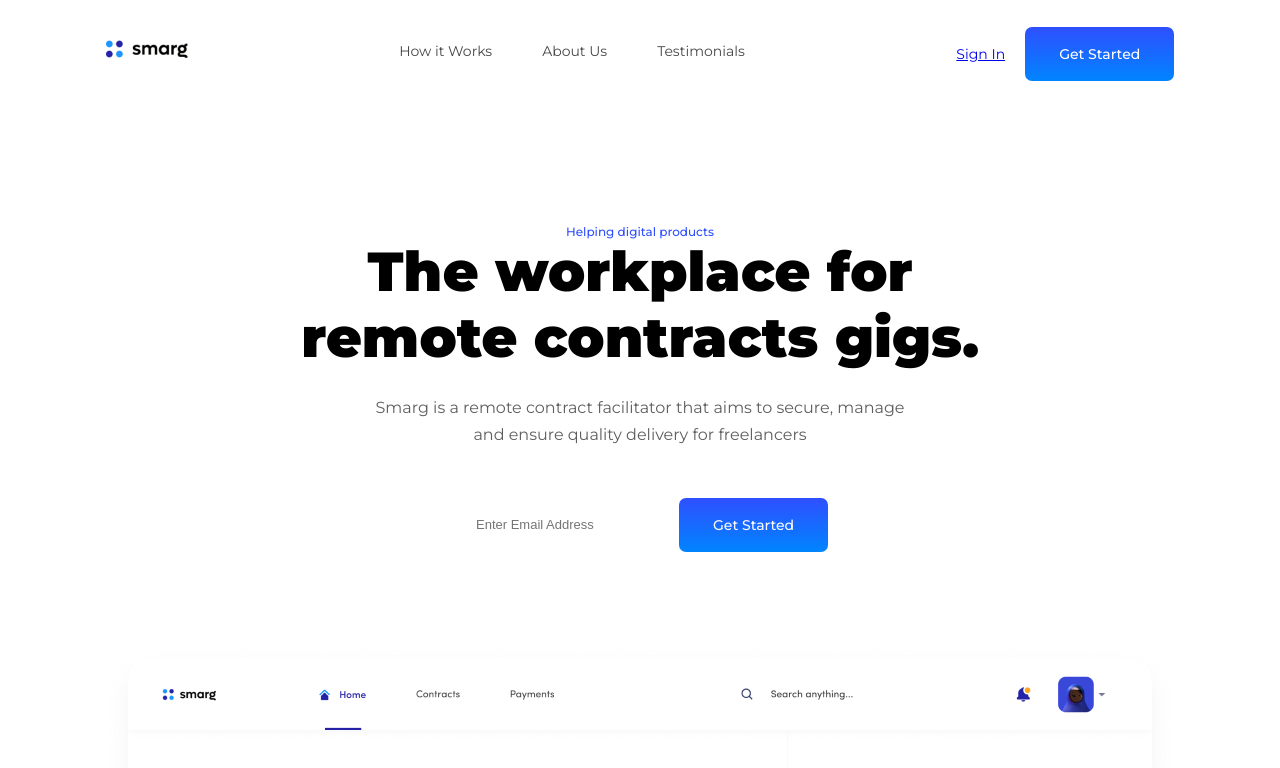
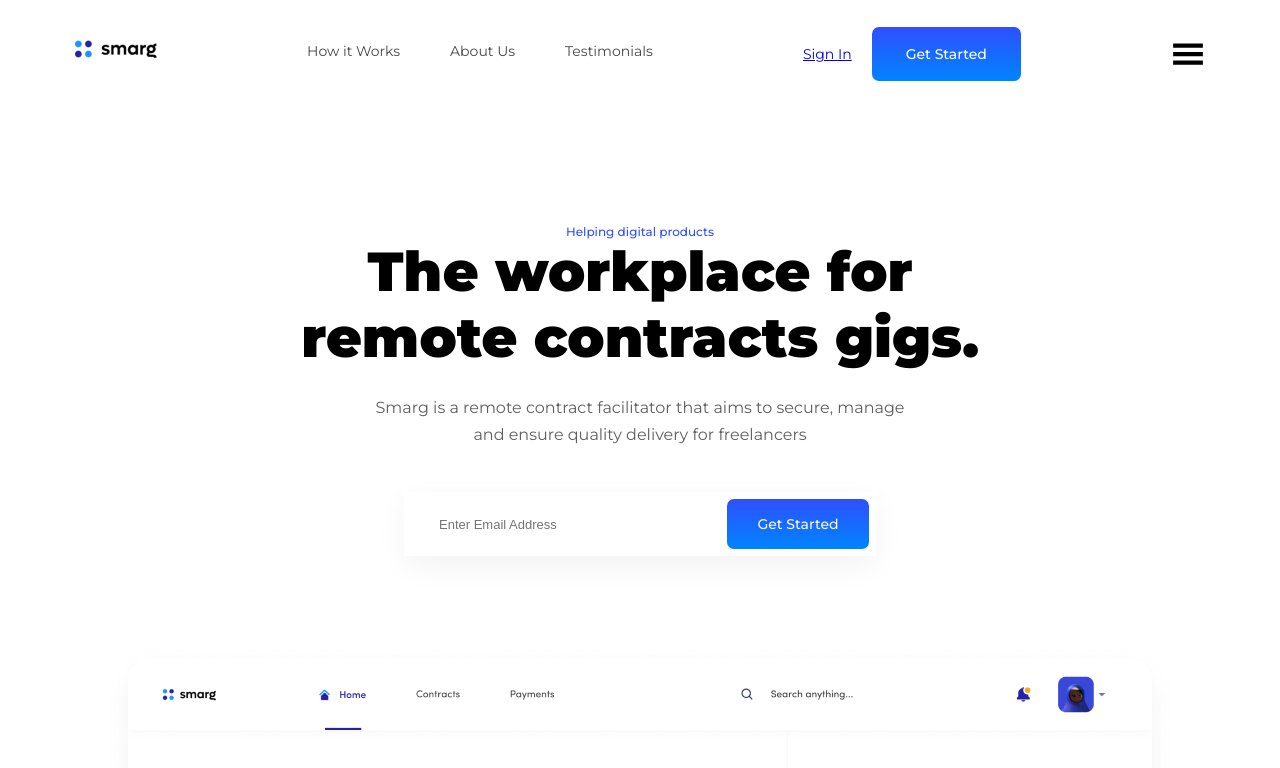
Before and after one commit to Marleek018/smarg, a React (Vite) app: page / in a window 1280 px wide. Shown: the top 768 px of the page. Built offline with nearby package versions, Linux system fonts and the light colour scheme.

Commit message:
form-validation

```diff
--- a/package.json
+++ b/package.json
@@ -16,13 +16,15 @@
     "@mui/material": "^5.16.1",
     "@mui/x-charts": "^7.10.0",
     "@mui/x-data-grid": "^7.10.0",
+    "formik": "^2.4.6",
     "framer-motion": "^11.3.3",
     "react": "^18.3.1",
     "react-dom": "^18.3.1",
     "react-icons": "^5.2.1",
     "react-router-dom": "^6.24.1",
     "react-slick": "^0.30.2",
-    "slick-carousel": "^1.8.1"
+    "slick-carousel": "^1.8.1",
+    "yup": "^1.4.0"
   },
   "devDependencies": {
     "@types/react": "^18.3.3",
--- a/src/Components/Navbar/Navbar.css
+++ b/src/Components/Navbar/Navbar.css
@@ -52,3 +52,7 @@
   color: #FFFFFF;
   text-decoration: none;
 }
+.hamburger{
+  margin-top: 37px;
+  font-size: 34px;
+}
--- a/src/Components/Navbar/Navbar.jsx
+++ b/src/Components/Navbar/Navbar.jsx
@@ -2,6 +2,8 @@ import React from 'react'
 import logo from "../../assets/logo.png"
 import "./Navbar.css"
 import { Link } from 'react-router-dom'
+import { GiHamburgerMenu } from "react-icons/gi";
+
 
 const Navbar = () => {
   return (
@@ -21,11 +23,12 @@ const Navbar = () => {
           </Link>
         </ul>
         <ul>
-          <Link className='link' to='signup'>
+          <Link className="link" to="signup">
             <li className="gs-btn">Get Started</li>
           </Link>
         </ul>
       </div>
+      <GiHamburgerMenu className='hamburger' />
     </div>
   );
 }
--- a/src/Pages/Homepage/Homepage.css
+++ b/src/Pages/Homepage/Homepage.css
@@ -26,35 +26,40 @@
   color: rgba(0, 0, 0, 0.63);
   padding-top: 23px;
 }
-.home-cont {
+.form-cont {
   display: flex;
-  justify-content: center;
-  position: relative;
-  margin-top: 44px;
-  margin-bottom: 436px;
+  /* justify-content: center; */
+
+  /* margin-top: 44px;
+  margin-bottom: 436px; */
+  width: 472px;
+  /* border: 1px solid; */
+  margin: 44px  auto 436px;
+  padding: 7px;
+  box-shadow: 0px 10px 30px 0px rgba(0, 0, 0, 0.05);
 }
-.home-email {
-  width: 30%;
-  height: 64px;
+.form-cont input {
+width: 316px;
+  height: 50px;
   font-size: 13px;
   font-weight: 400;
   color: rgba(111, 111, 111, 1);
   padding-left: 28px;
   border-radius: 6px;
   border: none;
+  outline: none;
 }
-.home-btn {
-  padding: 18px 34px;
+.form-cont button {
   background-image: linear-gradient(rgba(47, 79, 255, 1), rgba(0, 133, 255, 1));
   font-weight: 500;
   font-size: 14px;
   font-family: "Montserrat";
   border: none;
   border-radius: 7px;
-  position: absolute;
-  right: 35.3%;
-  top: 9%;
+  width: 148px;
+  height: 50px;
   color: rgba(251, 251, 255, 1);
+  cursor: pointer;
 }
 .heroimg {
   position: absolute;
--- a/src/Pages/Homepage/Homepage.jsx
+++ b/src/Pages/Homepage/Homepage.jsx
@@ -11,8 +11,42 @@ import "slick-carousel/slick/slick.css";
 import "slick-carousel/slick/slick-theme.css";
 import Navbar from '../../Components/Navbar/Navbar';
 import Footer from '../../Components/Footer/Footer';
+import { useState } from 'react';
+import * as Yup from 'yup'
+import { useFormik } from 'formik';
+
 
 const Homepage = () => {
+  const initialValues = {
+    email: '',
+  }
+  // const [emailValue, setEmailValue] = useState({
+  //   email:""
+  // })
+  // const handleChange = (e) =>{
+  //   const { name, value } = e.target;
+  //   setEmailValue({
+  //     [name]: value,
+  //   });
+  // }
+  const schema = Yup.object({
+    email: Yup.string()
+      .required("Email is required")
+      .email("invalid Email format"),
+  });
+  const onSubmit = async (values) => {
+   console.log(values);
+
+
+
+  }
+
+  const {values, handleSubmit, handleChange, errors, touched} = useFormik({
+    initialValues,
+    validationSchema: schema,
+    onSubmit
+  })
+  // console.log(errors);
   const cardDetails = [
     {
       img: vec5,
@@ -61,7 +95,7 @@ const Homepage = () => {
    };
   return (
     <section>
-      <Navbar/>
+      <Navbar />
       <div className="home-all">
         <h3 className="homeh3">Helping digital products</h3>
         <h2 className="homeh2">
@@ -71,14 +105,25 @@ const Homepage = () => {
           Smarg is a remote contract facilitator that aims to secure, manage{" "}
           <br /> and ensure quality delivery for freelancers
         </p>
-        <div className="home-cont">
-          <input
-            className="home-email"
-            type="email"
-            placeholder="Enter Email Address"
-          />
-          <button className="home-btn">Get Started</button>
-        </div>
+        <form onSubmit={handleSubmit} className="form-cont">
+
+          <div>
+            <input
+              className=""
+              name="email"
+              value={values.email}
+              onChange={handleChange}
+              type="email"
+              placeholder="Enter Email Address"
+            />
+            {errors.email && touched.email ? <p>{errors.email}</p> : ""}
+          </div>
+
+          <button type="submit" className="">
+            Get Started
+          </button>
+
+        </form>
         <div className="heroimg-cont">
           <img className="heroimg" src={image1} alt="IMG" />
         </div>
@@ -119,7 +164,7 @@ const Homepage = () => {
           })}
         </Slider>
       </div>
-      <Footer/>
+      <Footer />
     </section>
   );
 }
```
Also changed, not shown: 1 other file (tests, documents, lock files or other folders).
